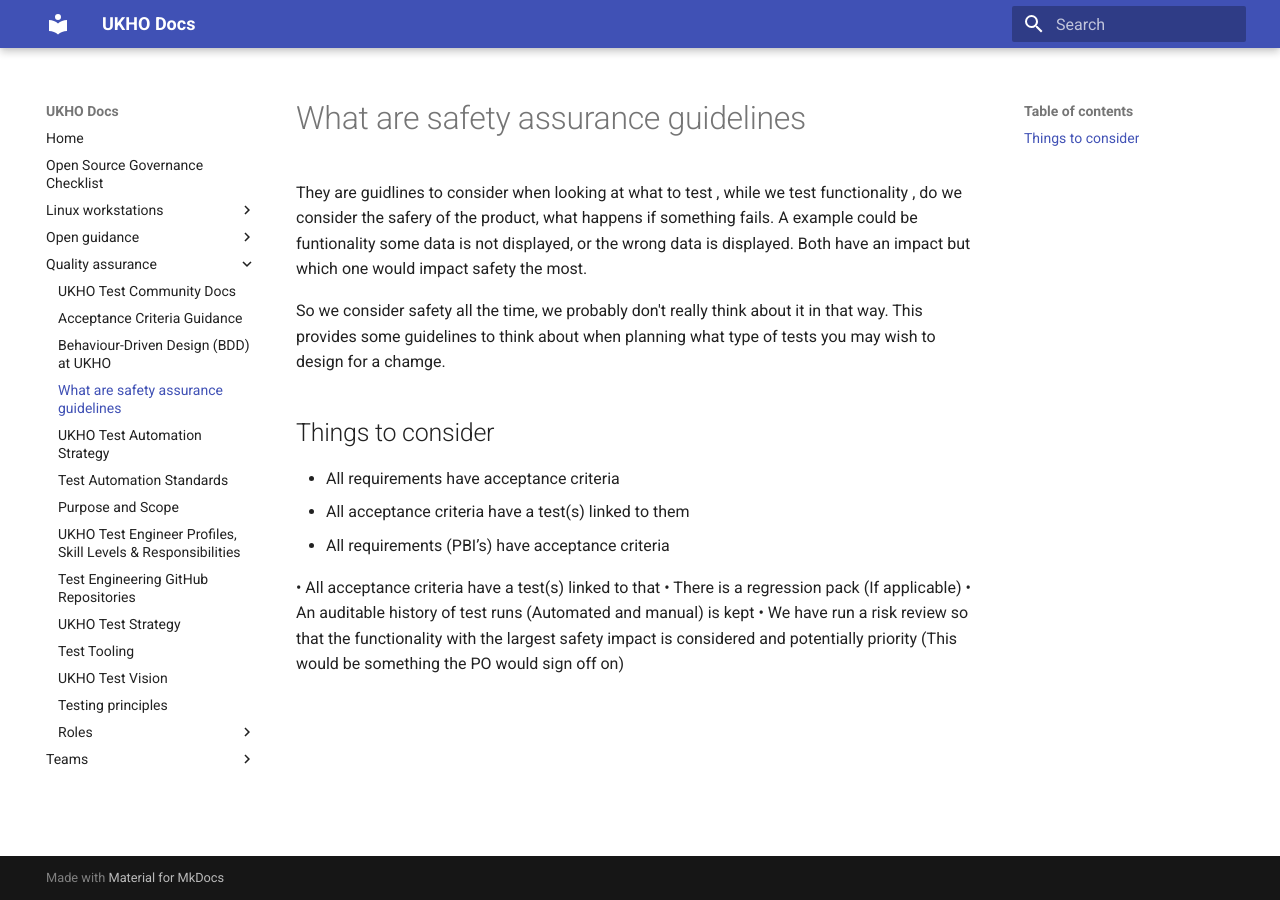
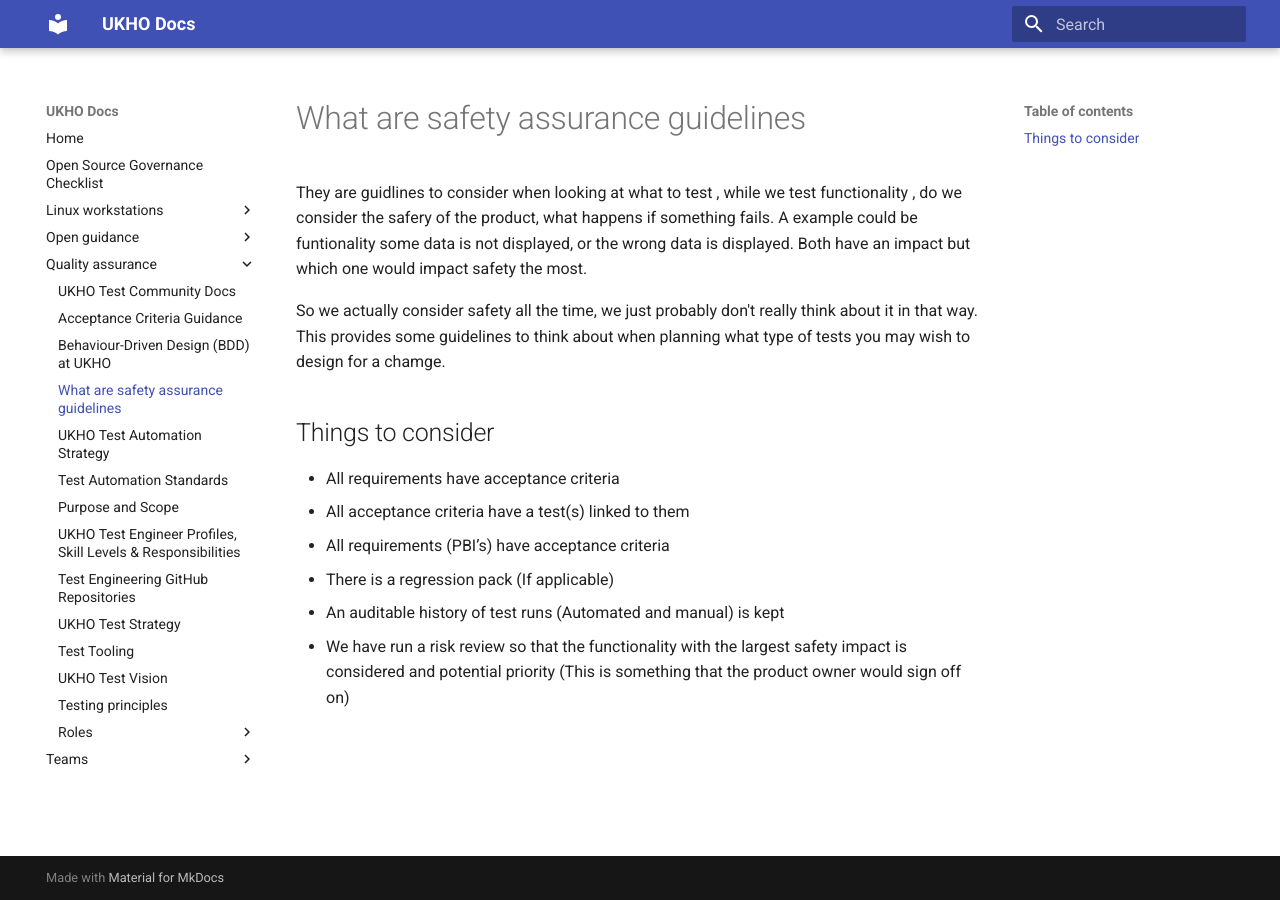
Before and after one commit to UKHO/docs, an MkDocs documentation site: the page built from docs/quality-assurance/safety-assurance.md, in a window 1280 px wide. Built offline with MkDocs 1.6.1 and Material for MkDocs 9.7.7, drawn with Linux system fonts in a browser that asks for light colours.

Commit message:
Update safety-assurance.md

```diff
--- a/docs/quality-assurance/safety-assurance.md
+++ b/docs/quality-assurance/safety-assurance.md
@@ -5,17 +5,14 @@ if something fails.
 A example could be funtionality some data is not displayed, or the wrong data is displayed. Both have an impact but which one would impact safety
 the most.
 
-So we consider safety all the time, we probably don't really think about it in that way. This provides some guidelines to think about when planning
-what type of tests you may wish to design for a chamge.
+So we actually consider safety all the time, we just probably don't really think about it in that way. This provides some guidelines to think about when planning what type of tests you may wish to design for a chamge.
 
 ## Things to consider
 
 * All requirements have acceptance criteria
 * All acceptance criteria have a test(s) linked to them
 * All requirements (PBI’s) have acceptance criteria
-
-•	All acceptance criteria have a test(s) linked to that
-•	There is a regression pack (If applicable)
-•	An auditable history of test runs (Automated and manual) is kept
-•	We have run a risk review so that the functionality with the largest safety impact is considered and potentially priority (This
-  would be something the PO would sign off on)
+* There is a regression pack (If applicable)
+* An auditable history of test runs (Automated and manual) is kept
+* We have run a risk review so that the functionality with the largest safety impact is considered and potential priority (This is
+  something that the product owner would sign off on)
```
